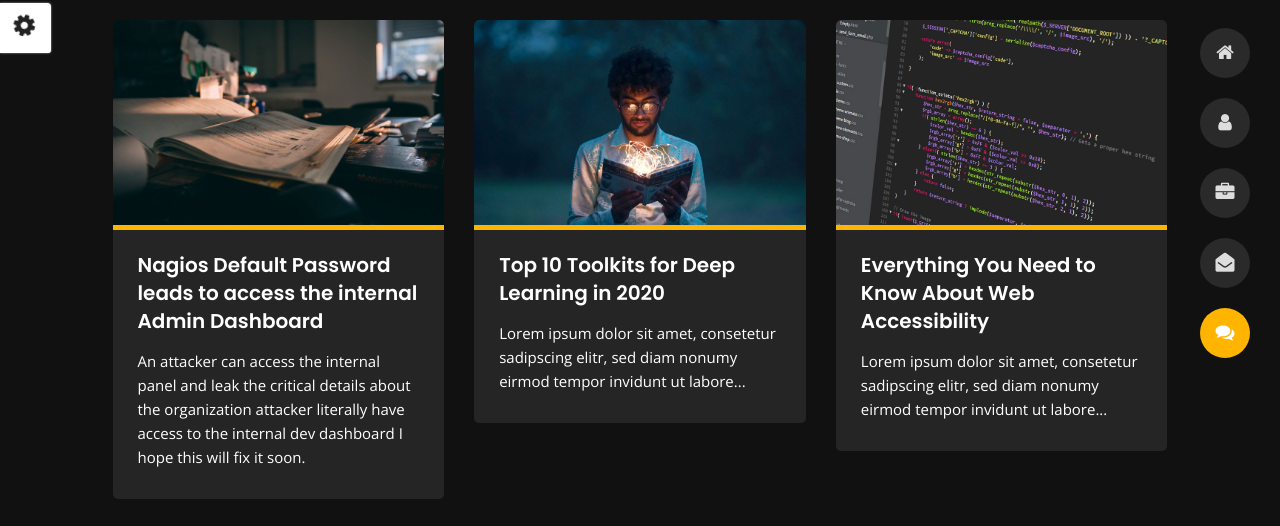
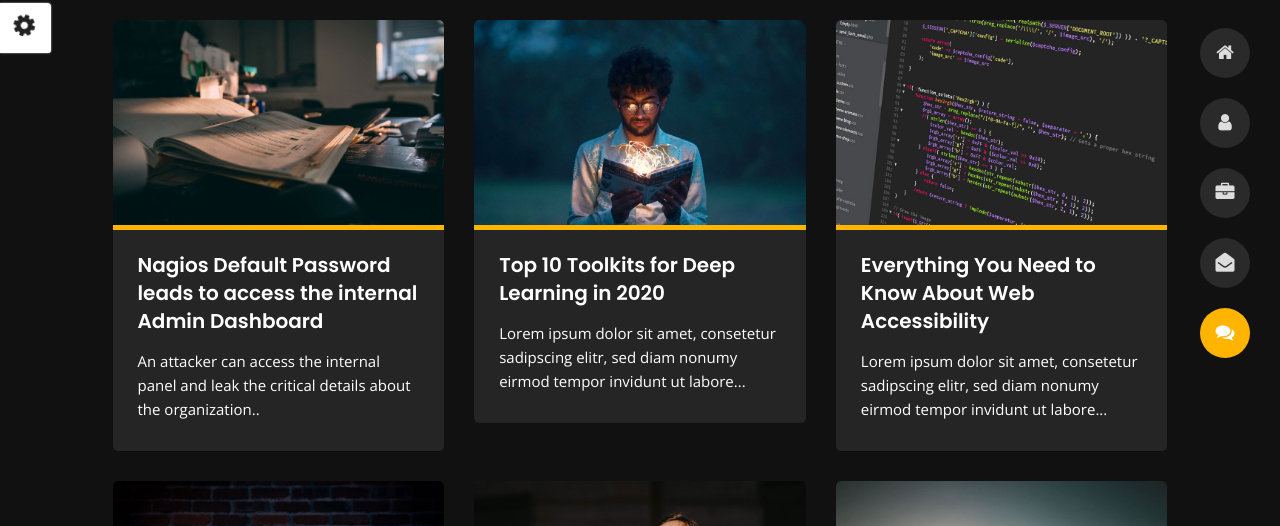
Before and after one commit to akashrpatil/akashpatil.github.io, a plain HTML site: page blog.html in a window 1280 px wide. Shown: the part 207-733 px from the top of the page. Drawn offline with nearby package versions, Linux system fonts and the light colour scheme.

Commit message:
Update blog.html

```diff
--- a/blog.html
+++ b/blog.html
@@ -161,7 +161,7 @@
                             <h3><a href="blog-1.html">Nagios Default Password  leads to access the internal Admin Dashboard</a></h3>
                         </div>
                         <div class="entry-content open-sans-font">
-                            <p>An attacker can access the internal panel and leak the critical details about the organization attacker literally have access to the internal dev dashboard I hope this will fix it soon.</p>
+                            <p>An attacker can access the internal panel and leak the critical details about the organization..</p>
                         </div>
                     </div>
                 </article>
```
